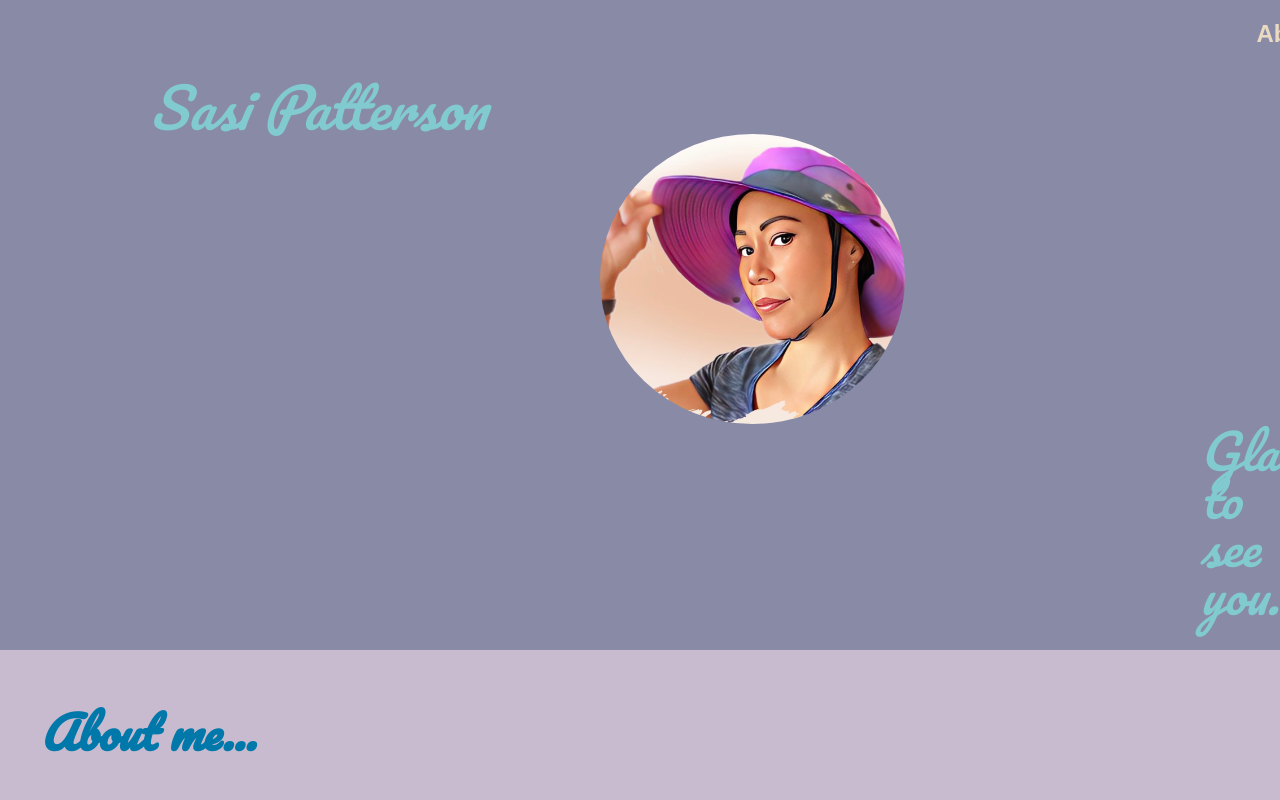
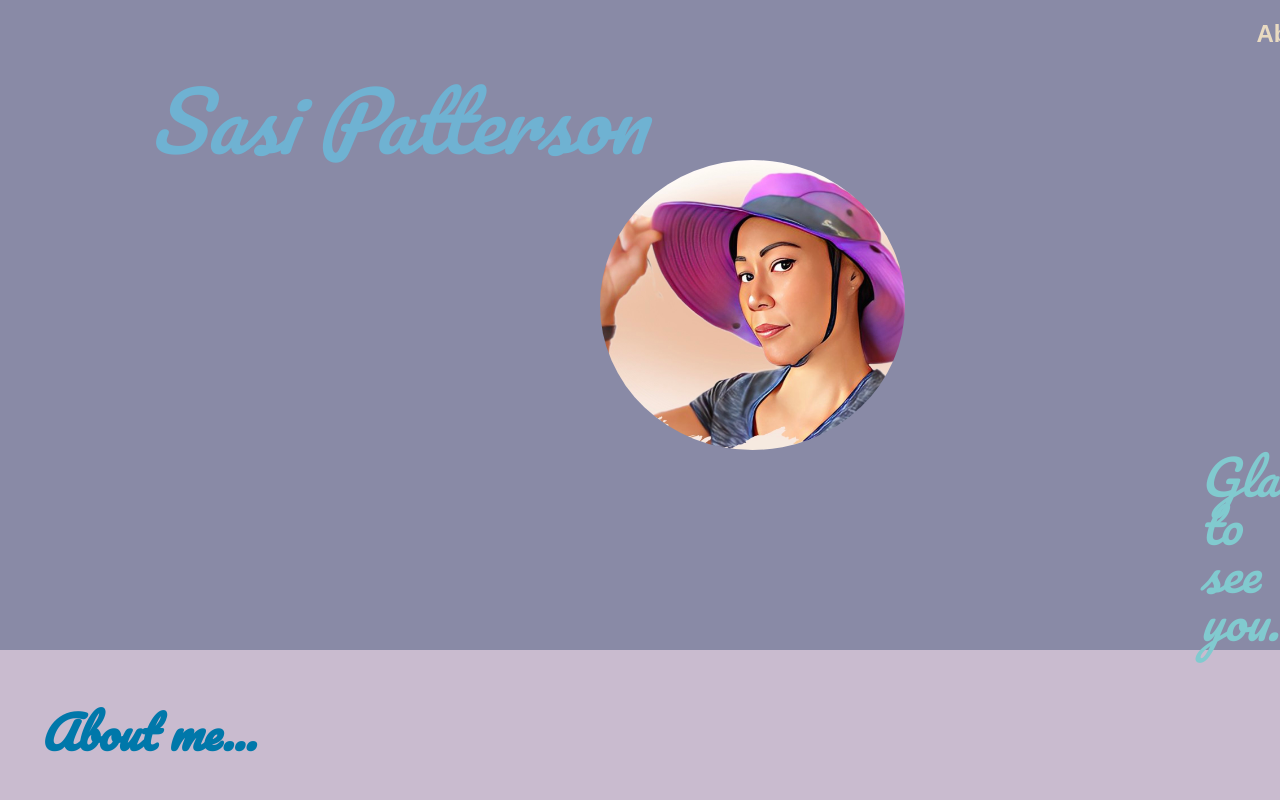
Before and after one commit to sasimapatterson/simple-portfolio, a plain HTML site: page index.html in a window 1280 px wide. Shown: the top 800 px of the page. Drawn offline with Linux system fonts and the light colour scheme.

Commit message:
added css file for coming soon page.

```diff
--- a/index.html
+++ b/index.html
@@ -7,6 +7,7 @@
     <meta name="viewport" content="width=device-width, initial-scale=1.0">
     <link rel="stylesheet" href="./assets/css/reset.css">
     <link rel="stylesheet" href="./assets/css/style.css">
+    <link rel="stylesheet" href="./assets/css/project.css">
     <!-- Google fonts -->
     <link href="https://fonts.googleapis.com/css2?family=Pacifico&display=swap" rel="stylesheet">
     <title>Sasima Patterson</title>
```
